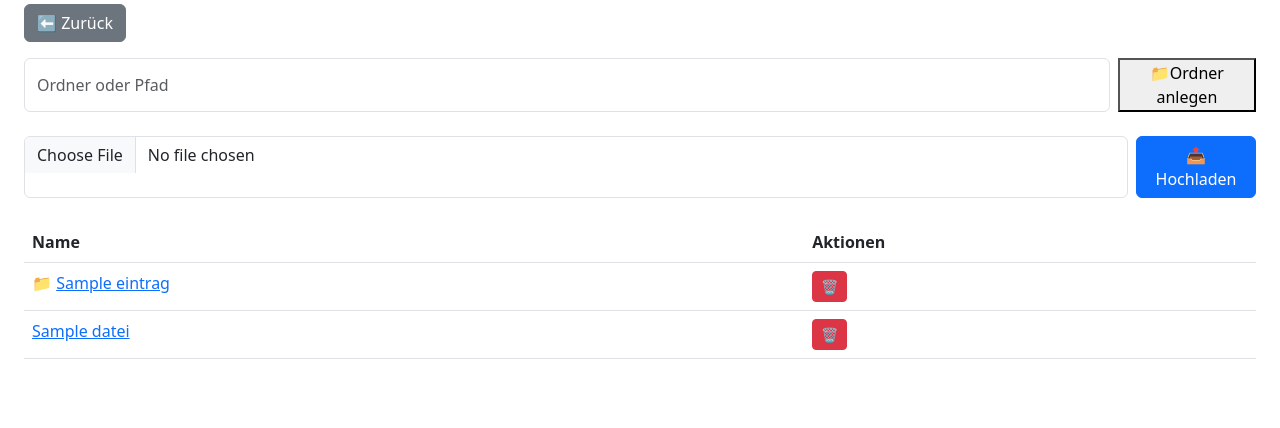
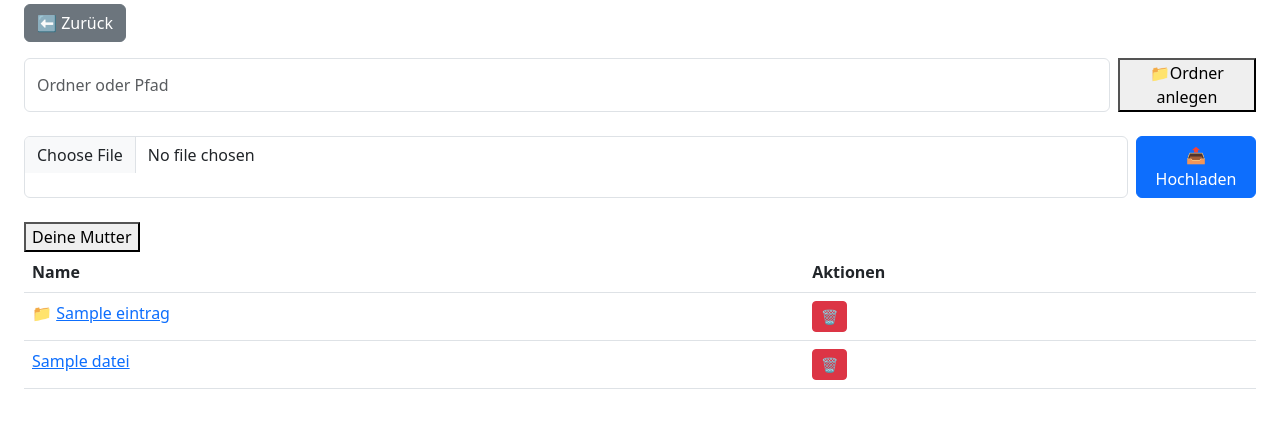
Before and after one commit to Phantomias1403/DateiManagement, a Flask app: template templates/index.html in a window 1280 px wide. Shown: the part 116-544 px from the top of the page. Run offline with Flask 3, Linux system fonts and the light colour scheme; the template is opened without the code that fills it: most values are stand-ins (such as "Sample title", 1, 10 or a date in 2020).

Commit message:
Änderungen

```diff
--- a/templates/index.html
+++ b/templates/index.html
@@ -26,7 +26,7 @@
         <button type="submit" class="btn btn-primary">📤 Hochladen</button>
     </form>
 
-
+    <button>Deine Mutter</button>
 
 
 
```
